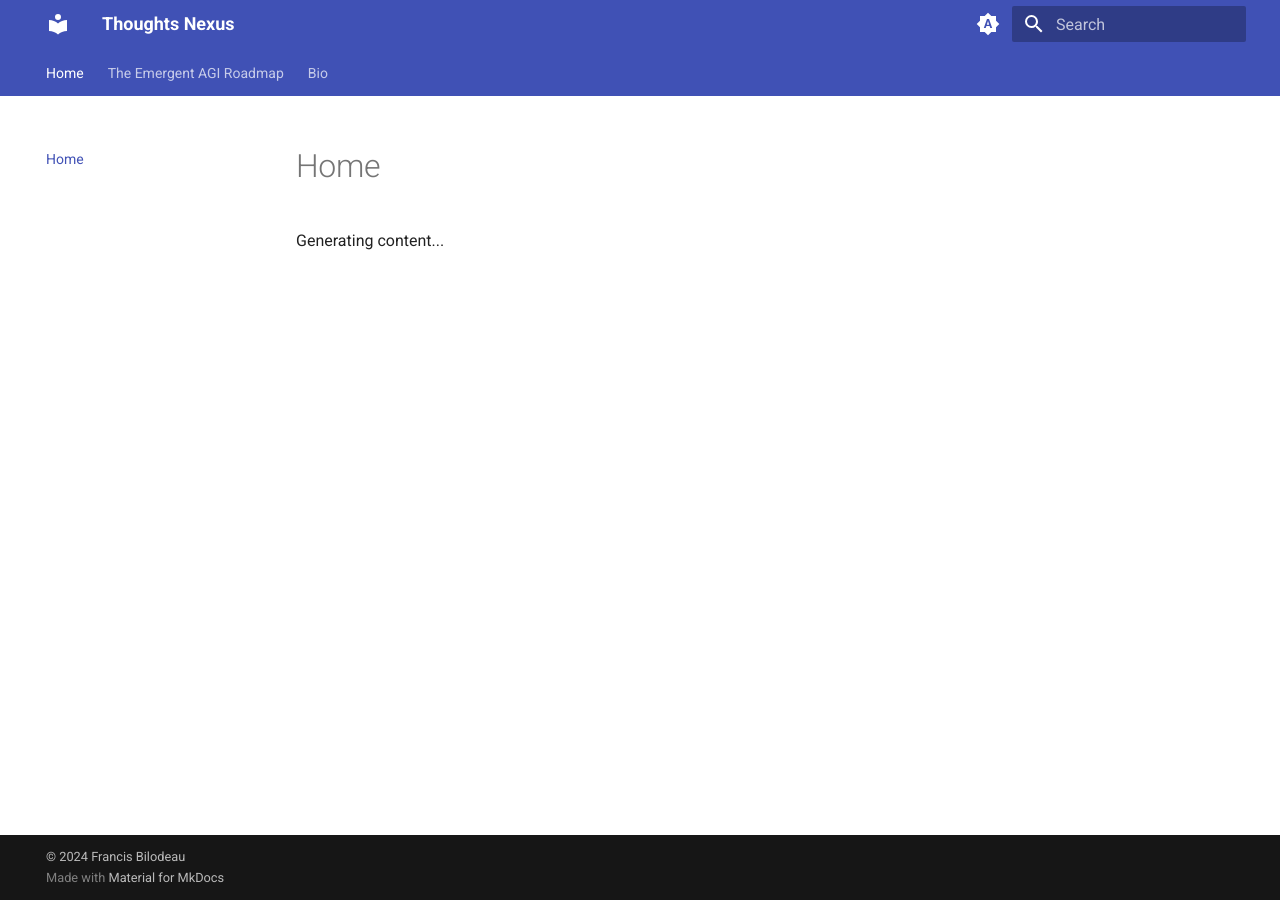
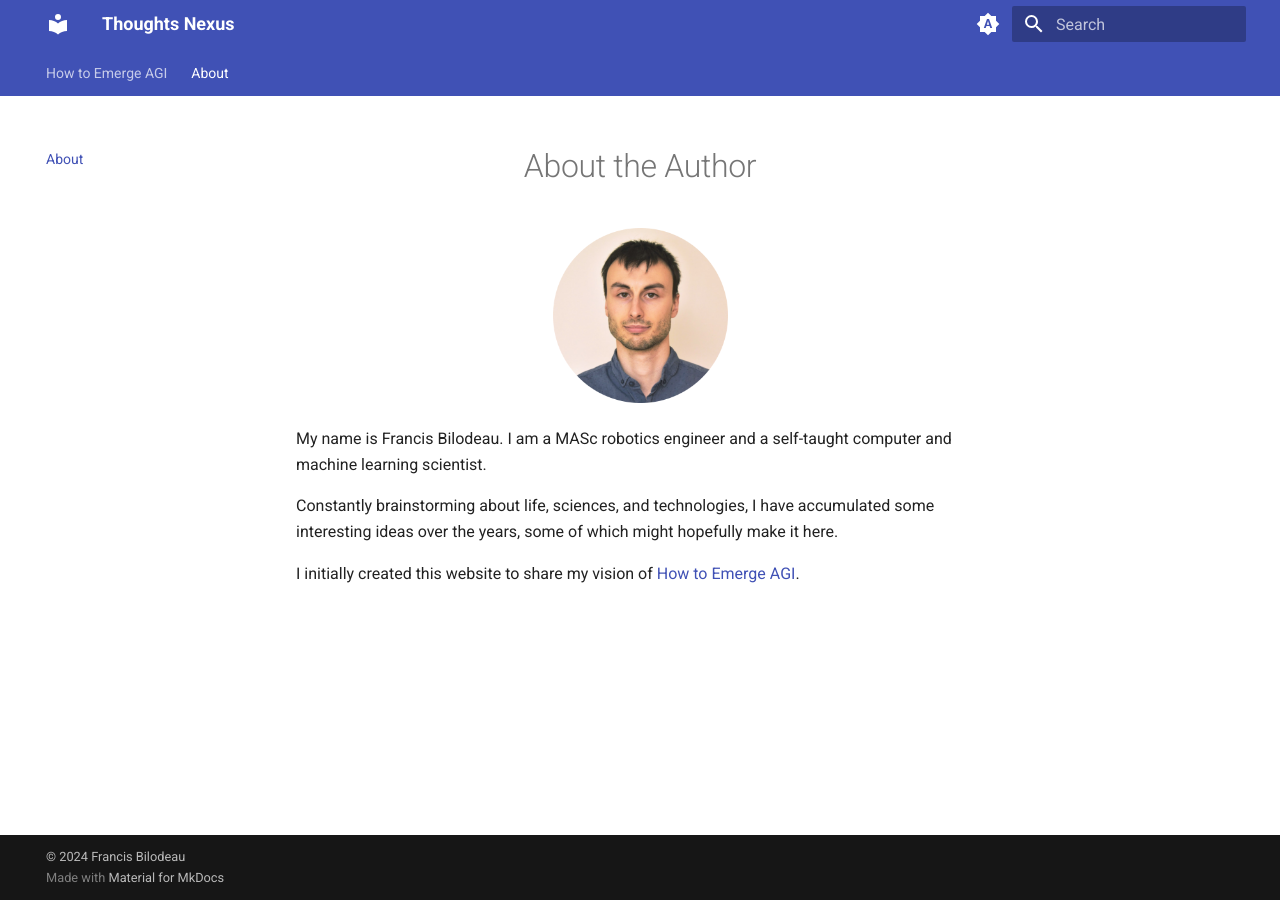
Before and after one commit to francis-bilodeau/ThoughtsNexus, an MkDocs documentation site: the page built from docs/index.md, in a window 1280 px wide. Built offline with MkDocs 1.6.1 and Material for MkDocs 9.7.7, drawn with Linux system fonts in a browser that asks for light colours.

Commit message:
Added about

```diff
--- a/docs/index.md
+++ b/docs/index.md
@@ -1,19 +1,11 @@
-# Home
+<h1 align="center"> About the Author </h1>
 
-Generating content...
+<p align="center">
+    <img src="/images/portrait.png" width="175">
+</p>
 
-<!-- For full documentation visit [mkdocs.org](https://www.mkdocs.org).
+My name is Francis Bilodeau. I am a MASc robotics engineer and a self-taught computer and machine learning scientist.
 
-## Commands
+Constantly brainstorming about life, sciences, and technologies, I have accumulated some interesting ideas over the years, some of which might hopefully make it here.
 
-* `mkdocs new [dir-name]` - Create a new project.
-* `mkdocs serve` - Start the live-reloading docs server.
-* `mkdocs build` - Build the documentation site.
-* `mkdocs -h` - Print help message and exit.
-
-## Project layout
-
-    mkdocs.yml    # The configuration file.
-    docs/
-        index.md  # The documentation homepage.
-        ...       # Other markdown pages, images and other files. -->
+I initially created this website to share my vision of [How to Emerge AGI](/HowtoEmergeAGI/Intro/).
--- a/mkdocs.yml
+++ b/mkdocs.yml
@@ -3,11 +3,14 @@ site_name: Thoughts Nexus
 
 
 nav:
-  - Home: index.md
-  - The Emergent AGI Roadmap:
-    - Intro: ./EmergentAGIRoadmap/intro.md
-    - Emergence and Complexity: ./EmergentAGIRoadmap/emergence_complexity.md
-  - Bio: bio.md
+  - How to Emerge AGI:
+    - Intro: ./HowtoEmergeAGI/Intro.md
+    - Emergence and Complexity: ./HowtoEmergeAGI/Emergence_and_Complexity.md
+    - An Ideal Algorithm: ./HowtoEmergeAGI/An_Ideal_Algorithm.md
+    - Artificial Stem Neurons: ./HowtoEmergeAGI/Artificial_Stem_Neurons.md
+    - Roadmap : ./HowtoEmergeAGI/Roadmap.md
+
+  - About: index.md
 
 
 
@@ -16,7 +19,6 @@ theme:
   features:
     - navigation.tabs
     - navigation.sections
-    - toc.integrate
     - navigation.top
     - search.suggest
     - search.highlight
@@ -50,6 +52,12 @@ theme:
       primary: black
       accent: cyan
 
+markdown_extensions:
+  - toc:
+      permalink: false
+  - attr_list
+  - md_in_html
+
 # plugins:
 #   - blog:
 
```
Also changed, not shown: docs/EmergentAGIRoadmap/emergence_complexity.md (deleted, +0 -1 lines), docs/HowtoEmergeAGI/An_Ideal_Algorithm.md (added, +3 -0 lines), docs/HowtoEmergeAGI/Artificial_Stem_Neurons.md (added, +1 -0 lines), docs/HowtoEmergeAGI/Emergence_and_Complexity.md (added, +3 -0 lines), docs/HowtoEmergeAGI/Intro.md (renamed from docs/EmergentAGIRoadmap/intro.md, +1 -1 lines), docs/HowtoEmergeAGI/Roadmap.md (added, +1 -0 lines), docs/images/portrait.png (added).
